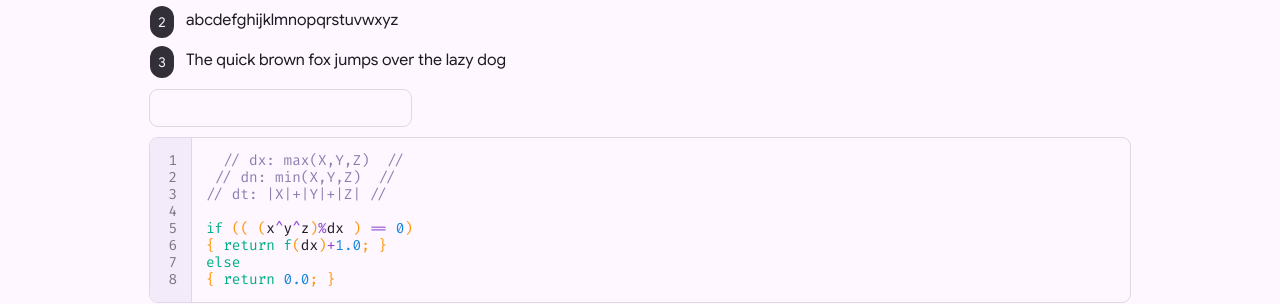
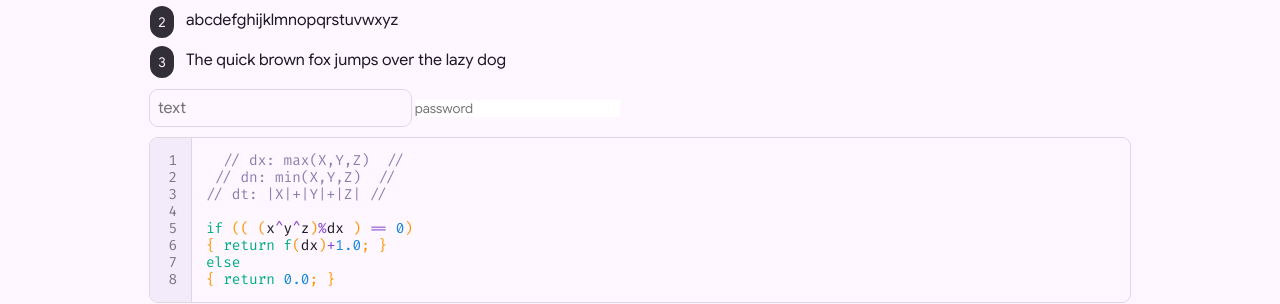
Before and after one commit to Nxrix/nxrix.github.io, a Jekyll site: the page built from _projects/test.md, in a window 1280 px wide. Shown: the part 1031-1335 px from the top of the page. Built offline with Jekyll 4.4.1, drawn with Linux system fonts in a browser that asks for light colours.

Commit message:
Update test.md

```diff
--- a/_projects/test.md
+++ b/_projects/test.md
@@ -26,7 +26,8 @@ hidden: true
 2. abcdefghijklmnopqrstuvwxyz
 3. The quick brown fox jumps over the lazy dog
 
-<input type="text">
+<input type="text" placeholder="text">
+<input type="password" placeholder="password">
 
 <div id="editor"></div>
 
```
